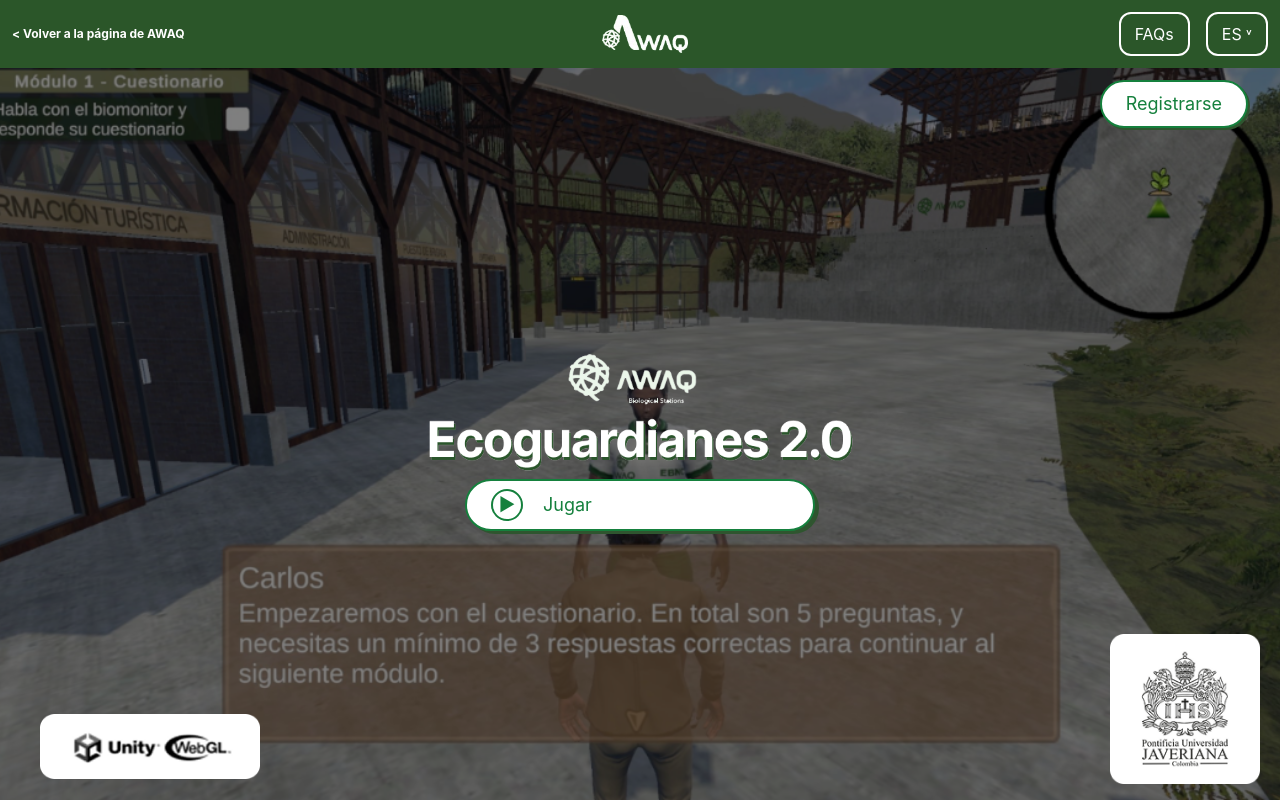
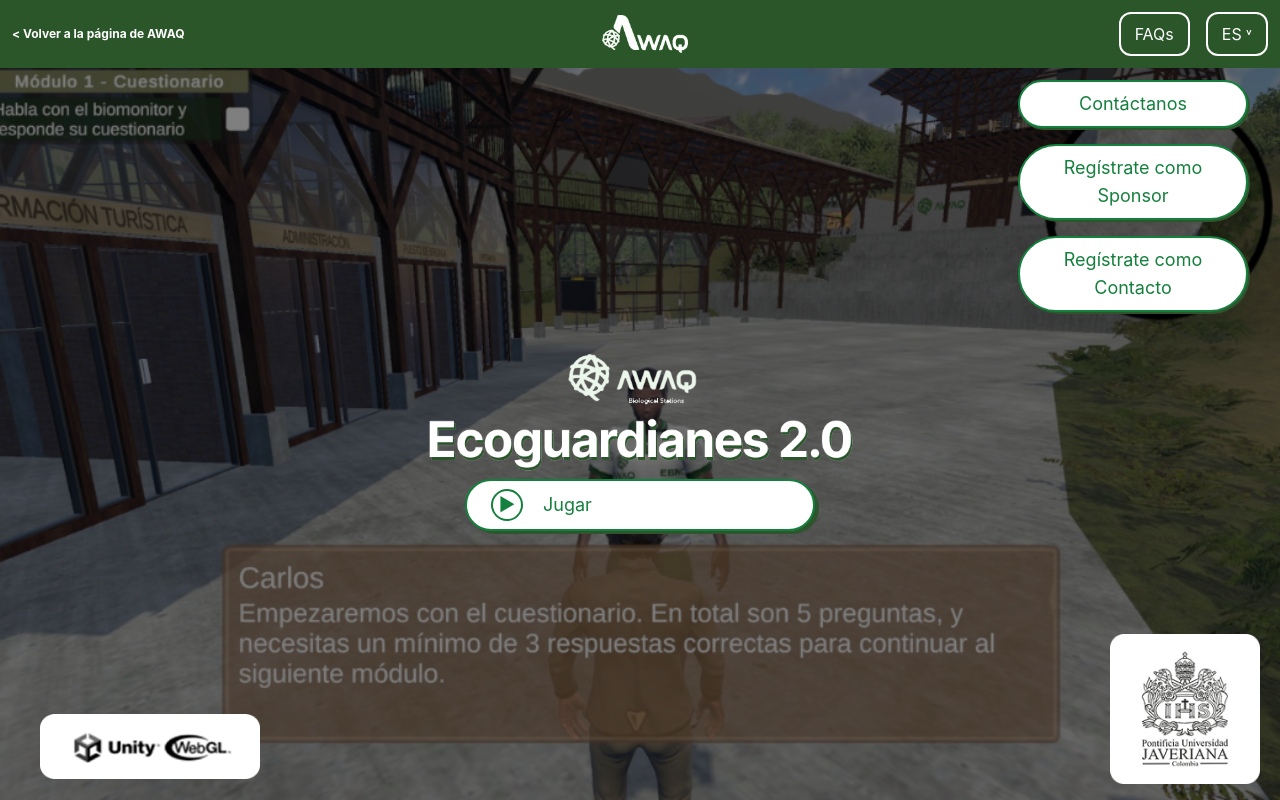
Before and after one commit to TC2005B-FJ-2025/AWAQ.EcoGuardians, a React (Create React App) app in the folder EcoGuardians/: page /bienvenidaInvitado in a window 1280 px wide. Built offline with nearby package versions, Linux system fonts and the light colour scheme.

Commit message:
Agregue los botones de brisa

```diff
--- a/EcoGuardians/src/InHome/BienvenidaComoInvitado.js
+++ b/EcoGuardians/src/InHome/BienvenidaComoInvitado.js
@@ -30,14 +30,41 @@
             <Encabezado />
 
             {/* Botón "Registrarse" */}
-            <button className="absolute top-16 right-4 sm:top-20 sm:right-8 bg-white text-green-700 text-lg px-4 sm:px-6 py-2 rounded-full border-2 border-green-700 shadow-[2px_2px_0px_0px_rgba(47,85,47,1)] z-50"
-            onClick={event => {
-                event.preventDefault();
-                navigate("../registro")
-            }}
-            >
-                Registrarse
-            </button>
+            <div className="absolute top-20 right-4 sm:right-8 flex flex-col gap-4 z-50">
+                {/* Botón Contactanos */}
+                <button
+                    className="bg-white text-green-700 text-lg px-4 sm:px-6 py-2 rounded-full border-2 border-green-700 shadow-[2px_2px_0px_0px_rgba(47,85,47,1)] w-[230px]"
+                    onClick={event => {
+                    event.preventDefault();
+                    navigate("../registro");
+                    }}
+                >
+                    Contáctanos
+                </button>
+
+                {/* Botón Sponsor */}
+                <button
+                    className="bg-white text-green-700 text-lg px-4 sm:px-6 py-2 rounded-full border-2 border-green-700 shadow-[2px_2px_0px_0px_rgba(47,85,47,1)] w-[230px]"
+                    onClick={event => {
+                    event.preventDefault();
+                    navigate("../registro");
+                    }}
+                >
+                    Regístrate como Sponsor
+                </button>
+
+                {/* Botón Registrate */}
+                <button
+                    className="bg-white text-green-700 text-lg px-4 sm:px-6 py-2 rounded-full border-2 border-green-700 shadow-[2px_2px_0px_0px_rgba(47,85,47,1)] w-[230px]"
+                    onClick={event => {
+                    event.preventDefault();
+                    navigate("../registro");
+                    }}
+                >
+                    Regístrate como Contacto
+                </button>
+            </div>
+
 
             <div className="flex-grow relative">
                 {/* Fondo del juego */}
--- a/EcoGuardians/src/InHome/VideojuegoInvitado.js
+++ b/EcoGuardians/src/InHome/VideojuegoInvitado.js
@@ -3,10 +3,8 @@
 import Encabezado from "./encabezado";
 import { useNavigate } from "react-router-dom";
 
-
 const VideojuegoInvitado = () => {
   const [isPortrait, setIsPortrait] = useState(false);
-
   const navigate = useNavigate();
 
   useEffect(() => {
@@ -27,24 +25,32 @@
       animate={{ y: 0, opacity: 1 }}
       exit={{ y: "100%", opacity: 0 }}
       transition={{ duration: 0.8, ease: "easeOut" }}
-      className="w-full h-screen bg-white flex flex-col overflow-hidden relative"
+      className="w-full min-h-screen bg-white flex flex-col overflow-auto relative"
     >
-      {/* Encabezado fijo */}
+      {/* Encabezado */}
       <div className="sticky top-0 z-50">
         <Encabezado />
       </div>
 
-      {/* Botón "Registrarse" arriba a la derecha */}
-      <button className="absolute top-20 right-4 sm:top-20 sm:right-8 bg-white text-green-700 text-lg px-4 sm:px-6 py-2 rounded-full border-2 border-green-700 shadow-[2px_2px_0px_0px_rgba(47,85,47,1)] z-40"
-      onClick={event => {
-        event.preventDefault();
-        navigate("../registro")
-    }}>
-        Registrarse
-      </button>
+      {/* Botones flotantes */}
+      <div className="fixed top-28 right-4 sm:right-6 flex flex-col gap-4 z-40 max-w-[90vw]">
+        <button
+          className="bg-white text-green-700 text-sm px-3 sm:px-4 py-1.5 rounded-full border-2 border-green-700 shadow-[2px_2px_0px_0px_rgba(47,85,47,1)] w-[180px]"
+          onClick={() => navigate("../registro")}
+        >
+          Contáctanos
+        </button>
+
+        <button
+          className="bg-white text-green-700 text-sm px-3 sm:px-4 py-1.5 rounded-full border-2 border-green-700 shadow-[2px_2px_0px_0px_rgba(47,85,47,1)] w-[180px]"
+          onClick={() => navigate("../registro")}
+        >
+          Regístrate como Sponsor
+        </button>
+      </div>
 
       {/* Contenido */}
-      <div className="flex-grow flex items-center justify-center px-4 pb-4 overflow-hidden">
+      <div className="flex-grow flex items-center justify-center px-4 pb-2 mt-2 overflow-hidden">
         {isPortrait ? (
           <div className="text-center text-black">
             <p className="text-xl font-semibold mb-4">
@@ -52,13 +58,13 @@
             </p>
           </div>
         ) : (
-          <div className="w-full max-w-6xl max-h-[calc(100vh-6rem)] aspect-video overflow-hidden rounded-xl shadow-lg">
+          <div className="w-full h-screen relative pr-0 sm:pr-[200px]">
             <iframe
               src="https://ecoguardians2-0.github.io/EcoGuardians-2-0/"
               title="Ecoguardianes 2.0"
               allowFullScreen
               frameBorder="0"
-              className="w-full h-full"
+              className="absolute top-[-26px] left-0 w-full h-full"
               style={{ border: "none" }}
             ></iframe>
           </div>
--- a/EcoGuardians/src/InHome/inicio.js
+++ b/EcoGuardians/src/InHome/inicio.js
@@ -1,5 +1,4 @@
 import React, { useState } from "react";
-import { Link } from "react-router-dom";
 import awaq from "../componentes/Imagen_logo_awaq.png";
 import universidad from "../componentes/Imagen_logo_universidad.png";
 import logo from "../componentes/Videojuego_fondo_frame.png";
@@ -21,20 +20,12 @@
       <div className="flex gap-4 mt-5">
         <button
           onClick={onBienvenidaComoInvitado}
-          className="bg-white text-black text-lg px-5 py-2 rounded-full border-black border-2 hover:bg-verde-fuerte hover:border-transparent hover:text-white transition"
+          className="bg-verde-claro text-white text-lg px-5 py-2 rounded-full hover:bg-verde-fuerte transition flex items-center justify-center"
           aria-label="Jugar como invitado"
         >
-          Jugar como invitado
+          Jugar
         </button>
 
-        {/* Este Link navega a la ruta /login */}
-        <Link
-          to="/login"
-          className="bg-verde-claro text-white text-lg px-5 py-2 rounded-full hover:bg-verde-fuerte transition flex items-center justify-center"
-          aria-label="Iniciar sesión"
-        >
-          Iniciar sesión
-        </Link>
       </div>
     </section>
   );
```
